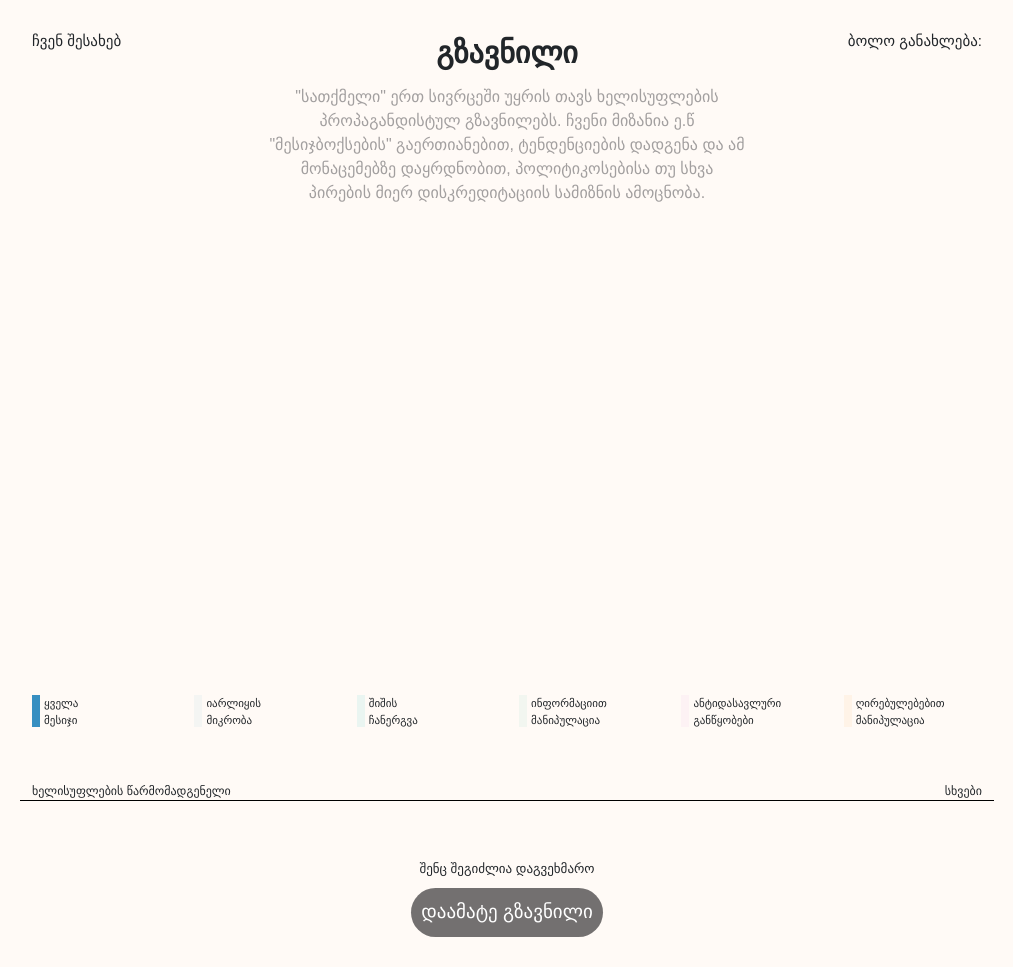
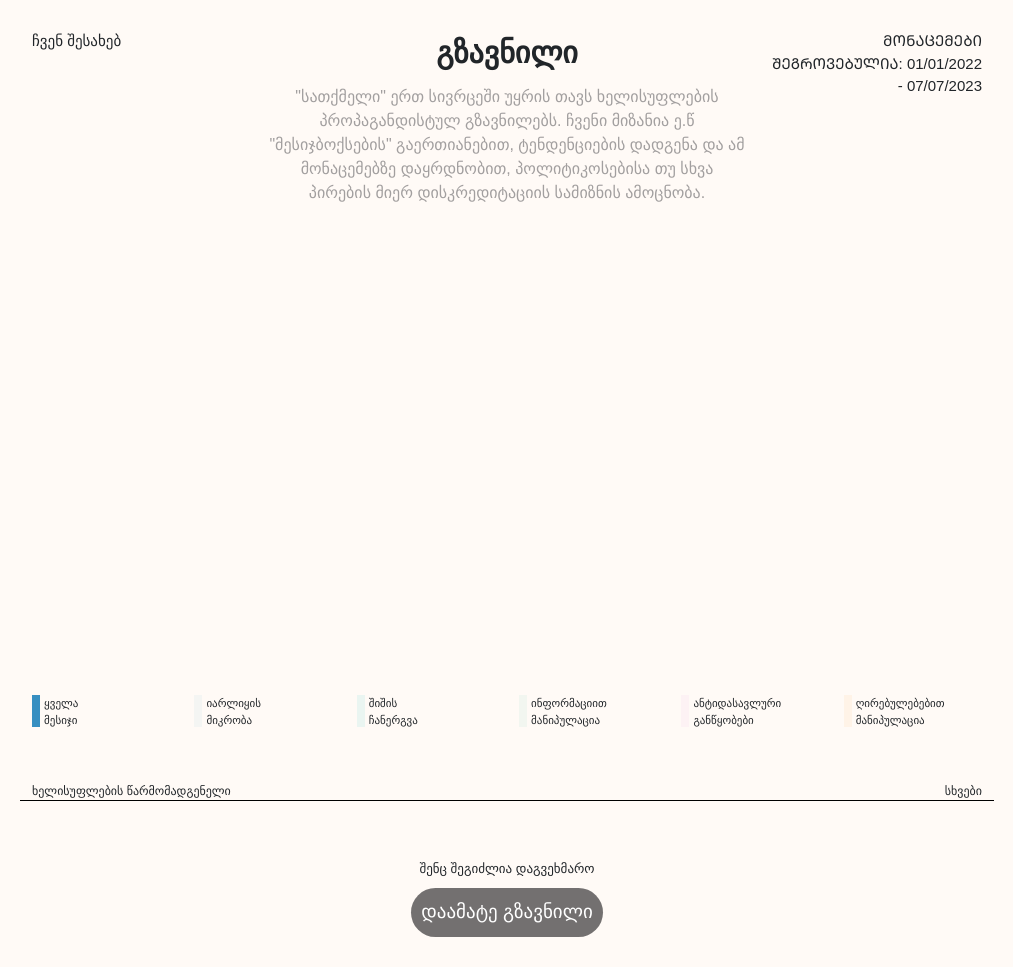
Before and after one commit to mtsuts/forset_project, a plain HTML site: page index.html in a window 1280 px wide. Shown: the whole page, without its empty margins (133-1146 px from the left). Drawn offline with nearby package versions, Linux system fonts and the light colour scheme; no server answers; a small style sheet from the web is missing.

Commit message:
data gathering text changes

```diff
--- a/index.html
+++ b/index.html
@@ -36,7 +36,8 @@
 
             </div>
             <div class="col last-update" id="last_update">
-                ბოლო განახლება:
+                Მონაცემები შეგროვებულია:
+                01/01/2022 - 07/07/2023
             </div>
         </div>
         <!-- <div class="row align-items-center">
```
